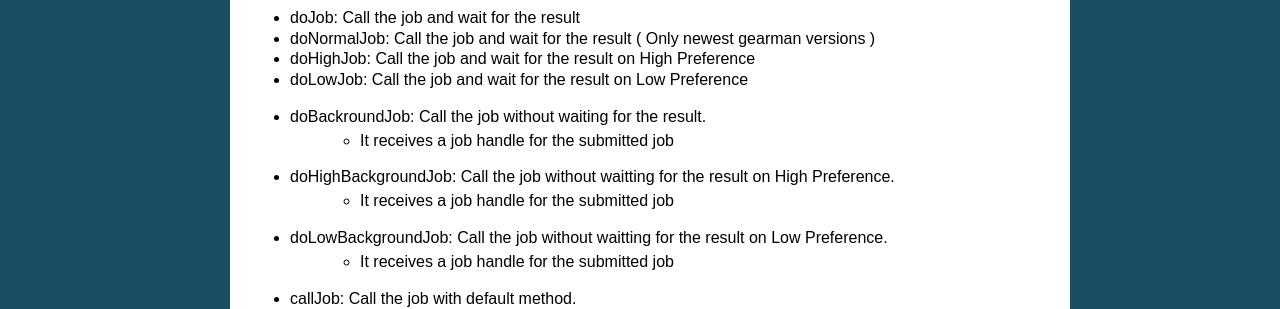
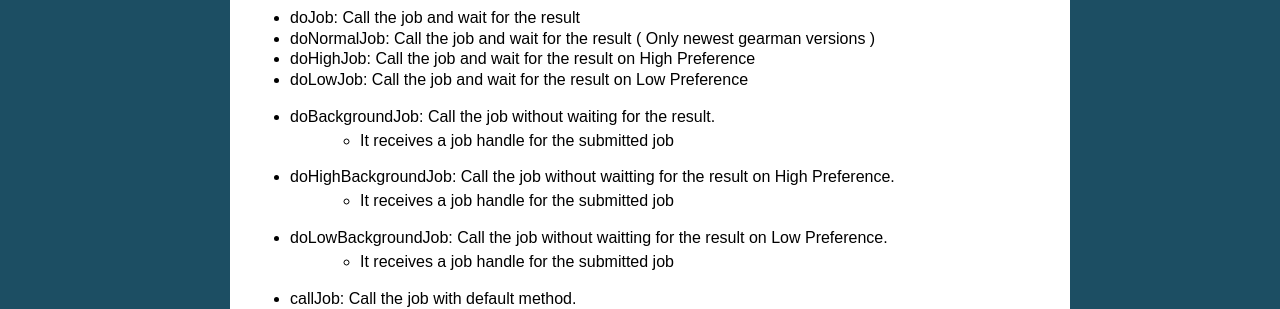
Before and after one commit to mmoreram/GearmanBundle, a Sphinx documentation site: the page built from Resources/docs/client.rst, in a window 1280 px wide. Shown: the part 732-1041 px from the top of the page. Built offline with Sphinx 7.4.7, drawn with Linux system fonts in a browser that asks for light colours; pages that are not in the unit, such as notebooks, are missing from menus; some of the changed lines change nothing that is shown.

Commit message:
Update client.rst

```diff
--- a/Resources/docs/client.rst
+++ b/Resources/docs/client.rst
@@ -44,7 +44,7 @@
 - doNormalJob: Call the job and wait for the result ( Only newest gearman versions )
 - doHighJob: Call the job and wait for the result on High Preference
 - doLowJob: Call the job and wait for the result on Low Preference
-- doBackroundJob: Call the job without waiting for the result.
+- doBackgroundJob: Call the job without waiting for the result.
     - It receives a job handle for the submitted job
 - doHighBackgroundJob: Call the job without waitting for the result on High Preference.
     - It receives a job handle for the submitted job
```
